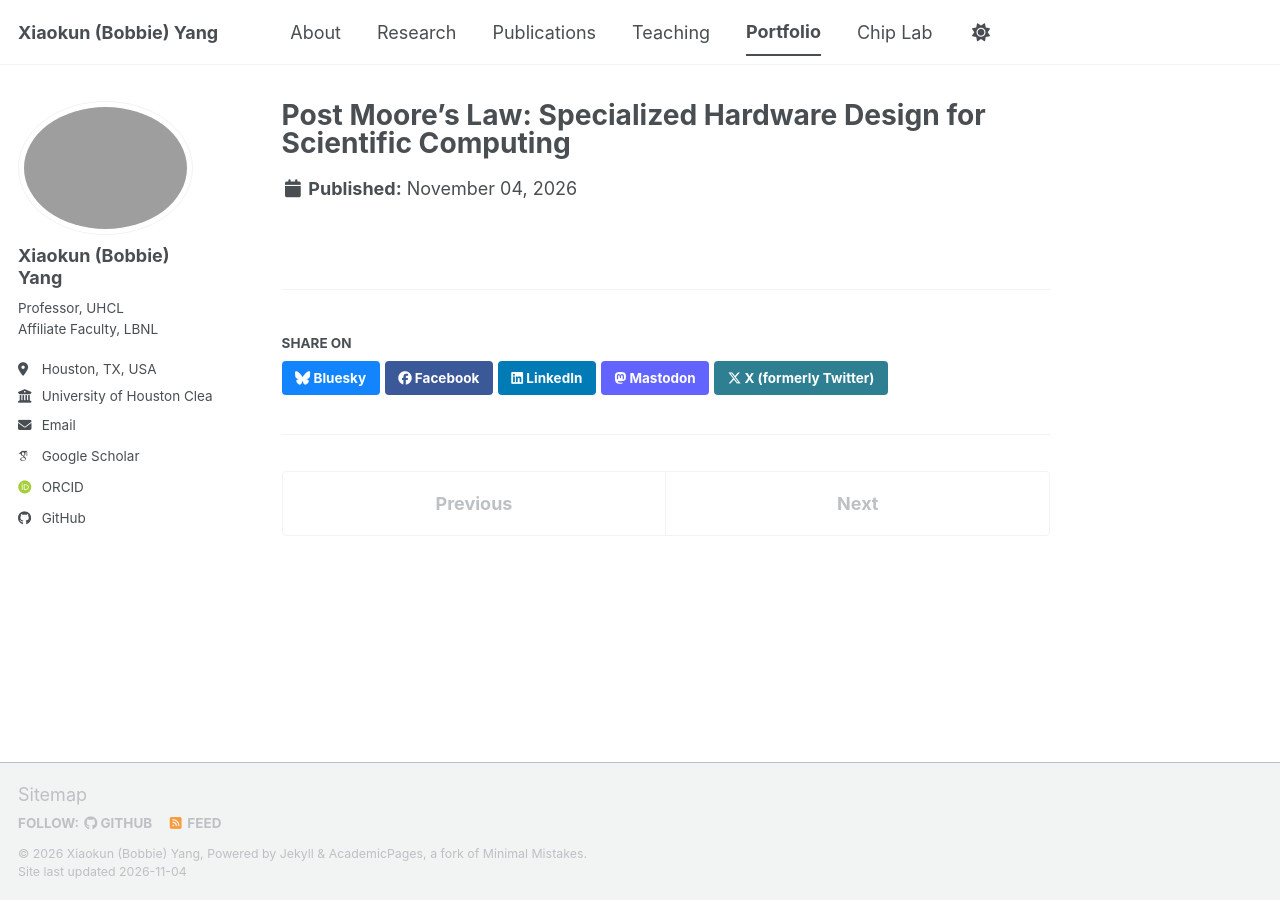
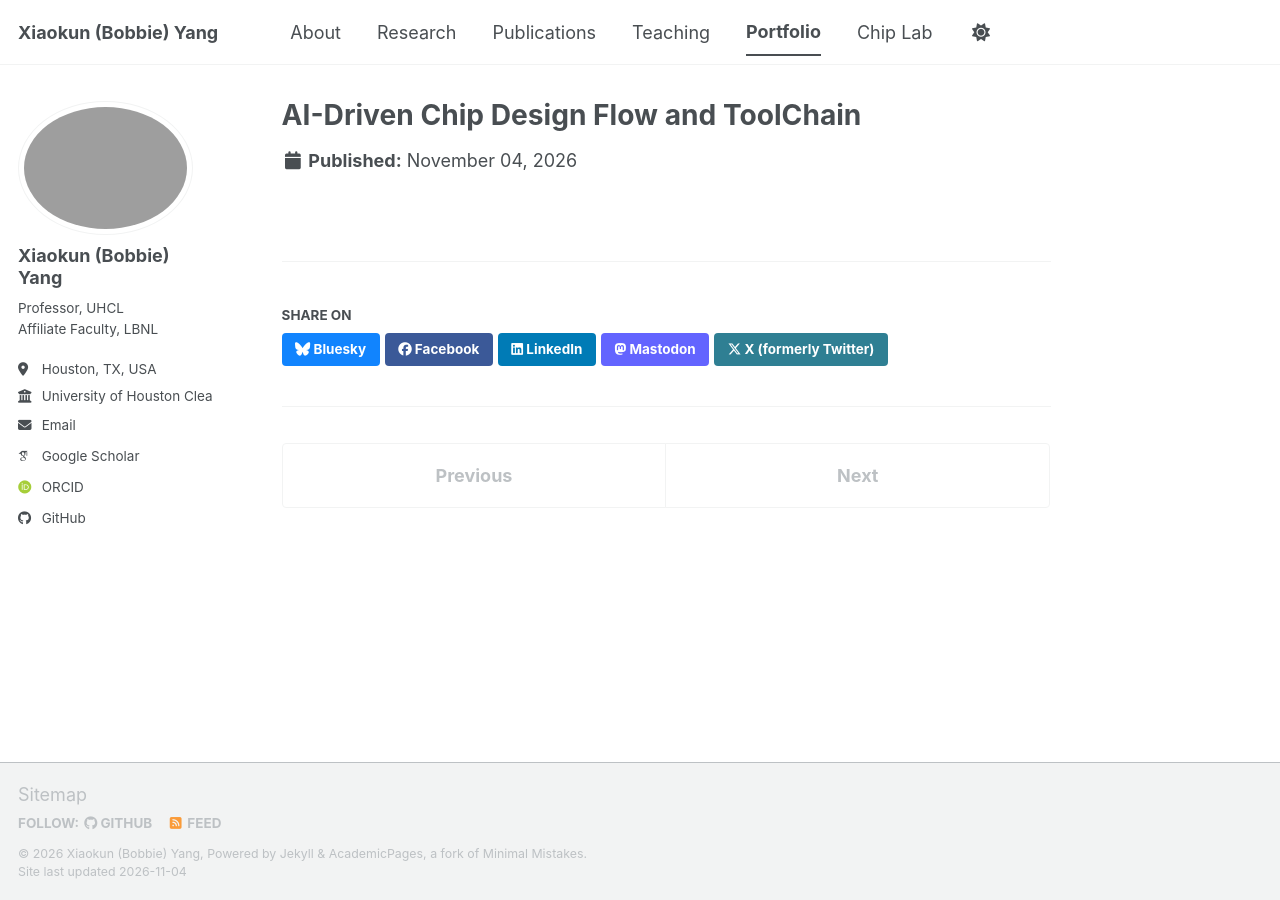
Before and after one commit to bobbieyang/bobbieyang.github.io, a Jekyll site: the page built from _portfolio/portfolio-4.md, in a window 1280 px wide. Built offline with Jekyll 4.4.1, drawn with Linux system fonts in a browser that asks for light colours; some web fonts are replaced; a script bundle is joined from its source files by our own code; library files that are not in the unit come from our copies.

Commit message:
Update portfolio-4.md

```diff
--- a/_portfolio/portfolio-4.md
+++ b/_portfolio/portfolio-4.md
@@ -1,5 +1,5 @@
 ---
-title: "Post Moore's Law: Specialized Hardware Design for Scientific Computing"
+title: "AI-Driven Chip Design Flow and ToolChain"
 excerpt: "Industrial chip-design workflows and toolchains have evolved over more than four decades since the 1980s, supported by an ecosystem of EDA vendors—including Synopsys, Cadence, and Siemens EDA (formerly Mentor Graphics)—and IP providers such as Arm and Cadence’s Tensilica. AI is reshaping this ecosystem and creating new opportunities for industry–academic collaboration.
 .<br/><img src='/files/projects/chip design flow.png'>"
 collection: portfolio
```
